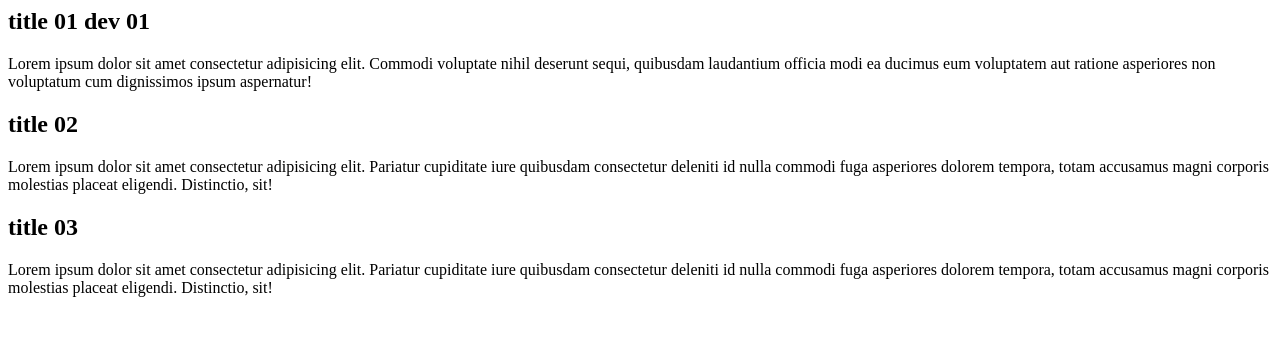
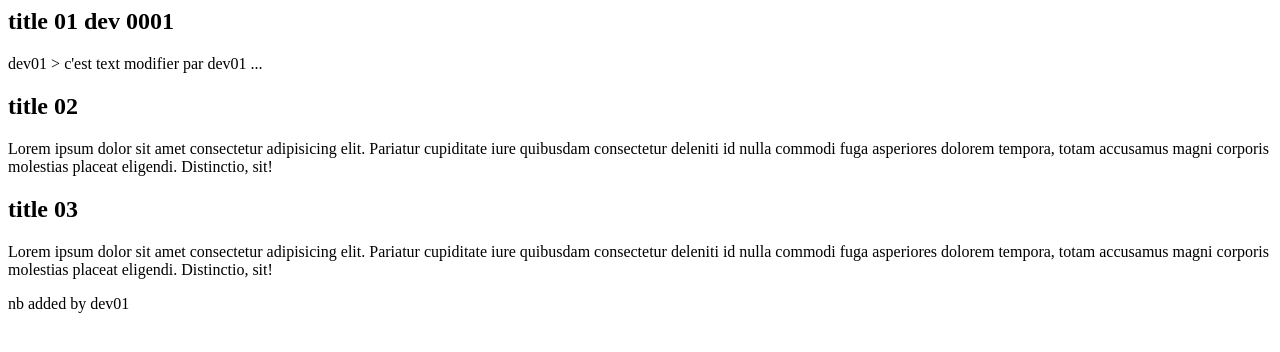
Before and after one commit to younesh/git-tests, a plain HTML site: page index.html in a window 1280 px wide. Drawn offline with Linux system fonts and the light colour scheme.

Commit message:
dev01 : sa 1er modif sur index.html

```diff
--- a/index.html
+++ b/index.html
@@ -6,8 +6,8 @@
 
 <body>
     <section>
-        <h1>title 01 dev 01</h1>
-        <p> Lorem ipsum dolor sit amet consectetur adipisicing elit. Commodi voluptate nihil deserunt sequi, quibusdam laudantium officia modi ea ducimus eum voluptatem aut ratione asperiores non voluptatum cum dignissimos ipsum aspernatur! </p>
+        <h1>title 01 dev 0001</h1>
+        <p>  dev01 > c'est text modifier par dev01 ...</p>
 
     </section>
 
@@ -29,6 +29,9 @@
 
     </section>
 
+
+    nb added by dev01
+
 </body>
 
 </html>
```
